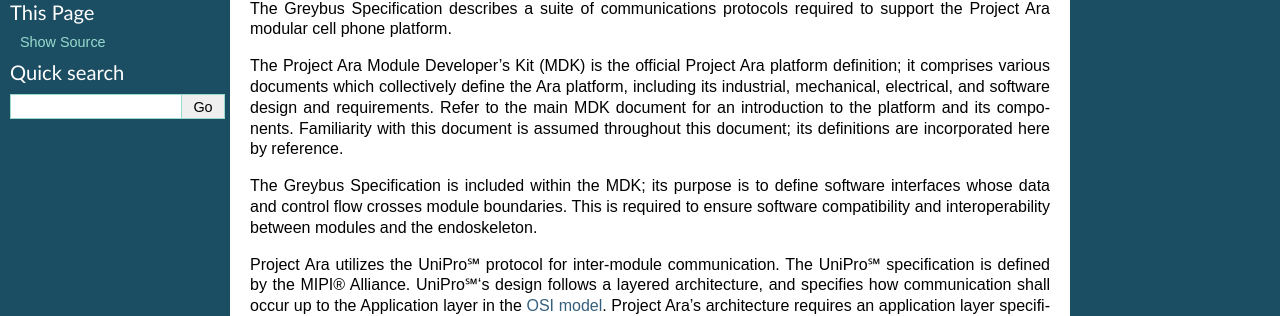
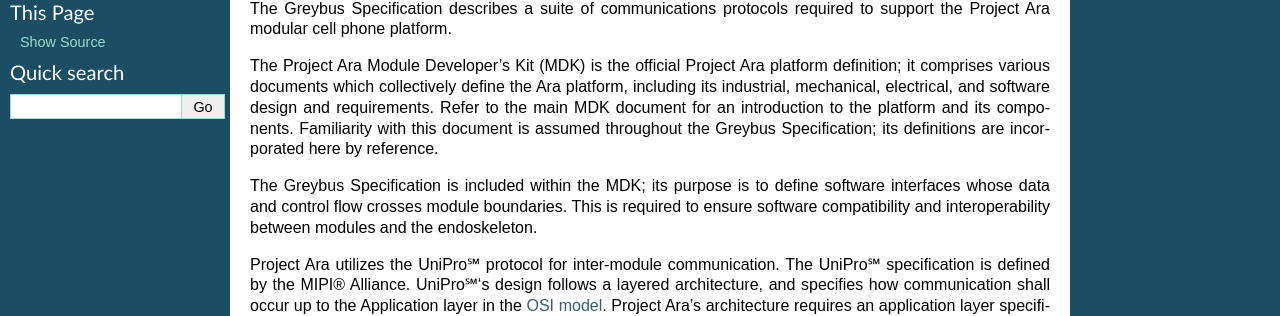
Before and after one commit to projectara/greybus-spec, a Sphinx documentation site: the page built from source/introduction.rst, in a window 1280 px wide. Shown: the part 151-467 px from the top of the page. Built offline with Sphinx 7.4.7, drawn with Linux system fonts in a browser that asks for light colours.

Commit message:
Introduction: Document name related fixup.
Fix up an ambiguity related to whether we're referring to the
Greybus spec or the main MDK document within the introduction.

Signed-off-by: Marti Bolivar <mbolivar@leaflabs.com>
Signed-off-by: Greg Kroah-Hartman <greg@kroah.com>

```diff
--- a/source/introduction.rst
+++ b/source/introduction.rst
@@ -27,8 +27,9 @@
 collectively define the Ara platform, including its industrial,
 mechanical, electrical, and software design and requirements. Refer to
 the main MDK document for an introduction to the platform and its
-components. Familiarity with this document is assumed throughout this
-document; its definitions are incorporated here by reference.
+components. Familiarity with this document is assumed throughout the
+Greybus Specification; its definitions are incorporated here by
+reference.
 
 The Greybus Specification is included within the MDK; its purpose is
 to define software interfaces whose data and control flow crosses
```
